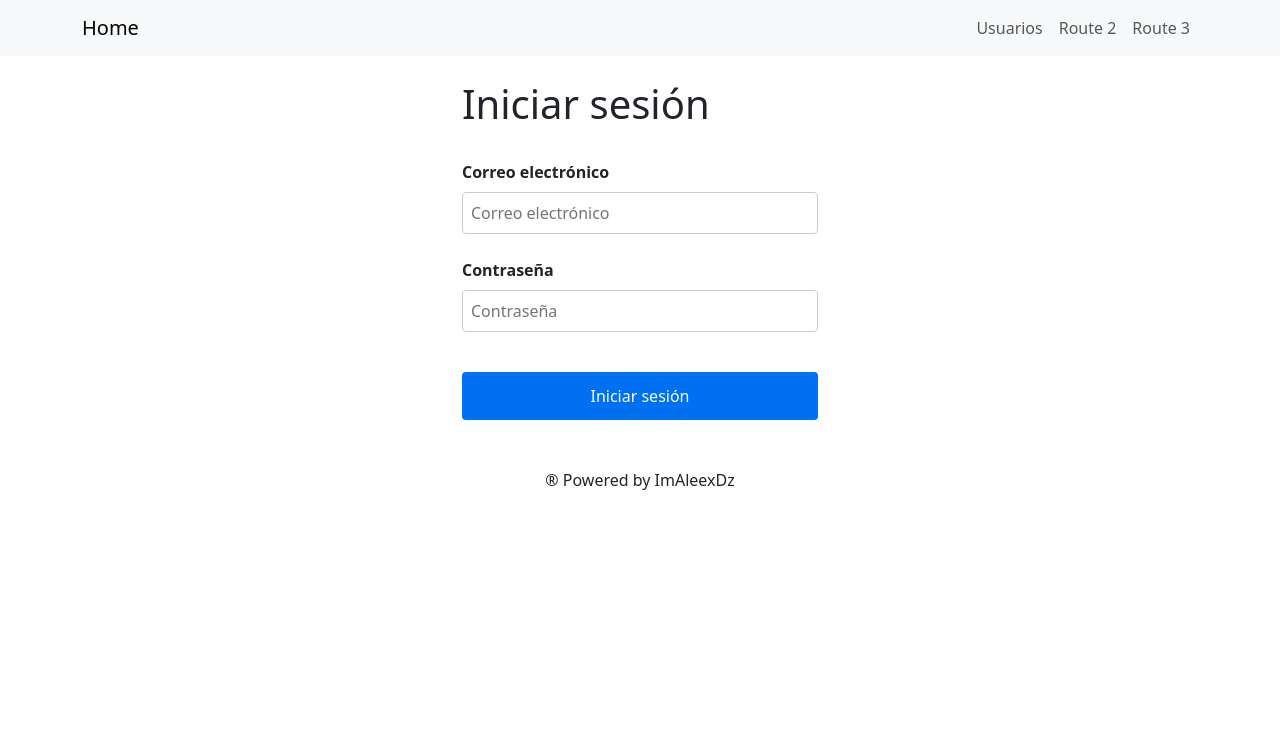
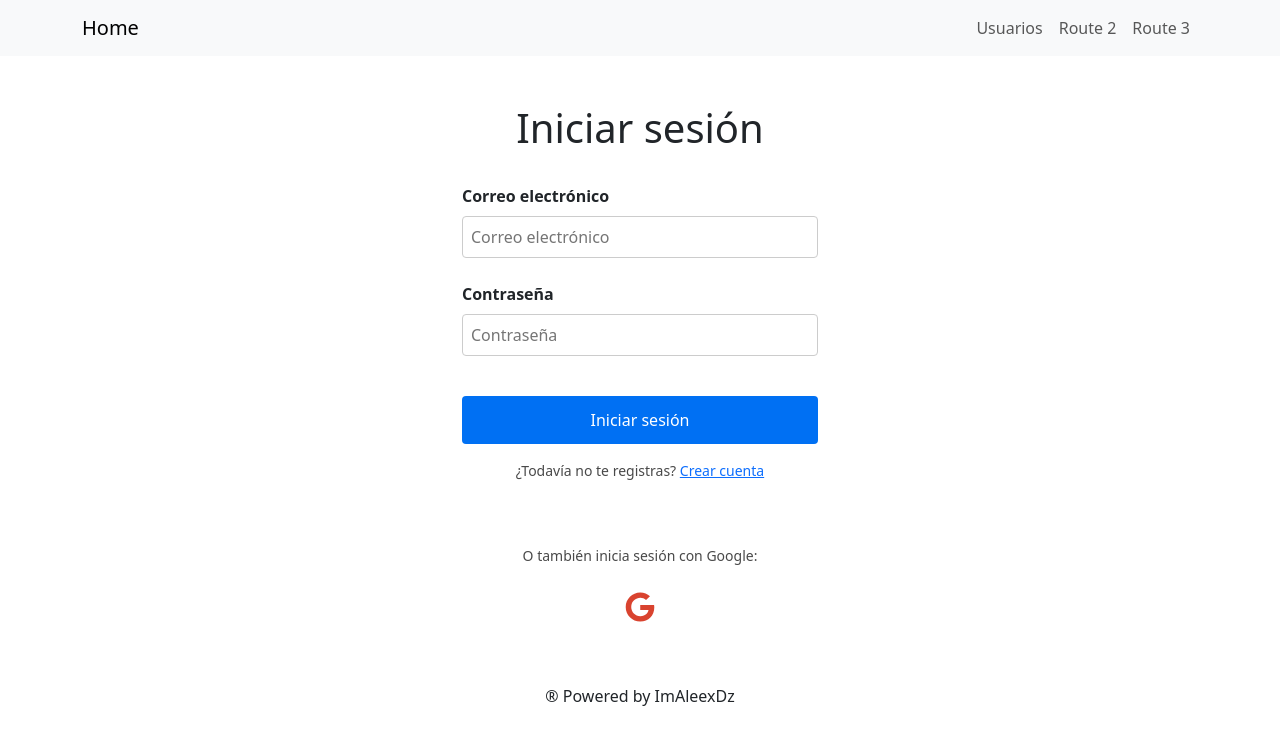
Before and after one commit to ImAleexDz/nextjs-auth-example, a Next.js app: page /login in a window 1280 px wide. Shown: the top 744 px of the page. Built offline with nearby package versions, Linux system fonts and the light colour scheme.

Commit message:
Fontawesome icons, google button added

```diff
--- a/package.json
+++ b/package.json
@@ -9,6 +9,10 @@
     "lint": "eslint"
   },
   "dependencies": {
+    "@fortawesome/fontawesome-svg-core": "^7.1.0",
+    "@fortawesome/free-brands-svg-icons": "^7.1.0",
+    "@fortawesome/free-solid-svg-icons": "^7.1.0",
+    "@fortawesome/react-fontawesome": "^3.1.0",
     "bootstrap": "^5.3.8",
     "next": "15.5.2",
     "postcss": "^8.5.6",
--- a/src/app/layout.tsx
+++ b/src/app/layout.tsx
@@ -27,6 +27,10 @@ export default function RootLayout({
 }>) {
   return (
     <html lang="en">
+      <head>
+        <script src="https://apis.google.com/js/platform.js" async defer></script>
+        <meta name="google-signin-client_id" content="1052137308741-mr0nj8k9it4k3tbi4gfbuogj7tjhb0a3.apps.googleusercontent.com"></meta>
+      </head>
       <body className={`${geistSans.variable} ${geistMono.variable}`}>
         <Header />
         <div className="container mt-4 mb-5">
--- /dev/null
+++ b/src/app/login/LoginForm.tsx
@@ -0,0 +1,47 @@
+'use client'
+import React, { useState, useEffect } from 'react'
+import { FontAwesomeIcon } from '@fortawesome/react-fontawesome'
+import { faGoogle } from '@fortawesome/free-brands-svg-icons'
+
+
+type Props = { className?: string }
+
+const LoginForm = ({ className }: Props) => {
+
+    return (
+        <form className={className} action="">
+            <div className="row">
+                <div className="col-12 mt-4">
+                    <label htmlFor="i-email">Correo electrónico</label>
+                    <input id="i-email" type="text" placeholder="Correo electrónico" />
+                </div>
+
+                <div className="col-12 mt-4">
+                    <label htmlFor="i-password">Contraseña</label>
+                    <input id="i-password" type="password" placeholder="Contraseña" />
+                </div>
+
+                <div className="col-12 mt-4">
+                    <button type="submit">Iniciar sesión</button>
+
+                    <p className='mt-3 text-center'>
+                        ¿Todavía no te registras? <a href="/register">Crear cuenta</a>
+                    </p>
+                </div>
+
+                <div className="col-12 mt-5 text-center">
+                    <p>
+                        O también inicia sesión con Google:
+                    </p>
+
+                    <button className='google-btn'>
+                        <FontAwesomeIcon style={{color: "#D9432F", width: "30px", height: "50px"}} icon={faGoogle} />
+                    </button>
+                </div>
+
+            </div>
+        </form>
+    )
+}
+
+export default LoginForm
--- a/src/app/login/page.tsx
+++ b/src/app/login/page.tsx
@@ -1,38 +1,14 @@
 import React from 'react'
 import styles from './styles/login.module.css'
+import LoginForm from './LoginForm' // client component
 
 const page = () => {
   return (
     <div className='row'>
-
       <div className='col-md-4 offset-md-4'>
-        <h1>Iniciar sesión</h1>
-
-        <form className={styles.form} action="">
-
-          <div className="row">
-            <div className="col-12 mt-4">
-              <label htmlFor="i-email">
-                Correo electrónico
-              </label>
-              <input id='i-email' type="text" placeholder='Correo electrónico' />
-            </div>
-
-            <div className="col-12 mt-4">
-              <label htmlFor="i-password">
-                Contraseña
-              </label>
-              <input id="i-password" type="text" placeholder='Contraseña' />
-            </div>
-
-            <div className="col-12 mt-4">
-              <button>Iniciar sesión</button>
-            </div>
-          </div>
-
-        </form>
+        <h1 className='text-center mt-4'>Iniciar sesión</h1>
+        <LoginForm className={styles.form} />
       </div>
-
     </div>
   )
 }
--- a/src/app/login/styles/login.module.css
+++ b/src/app/login/styles/login.module.css
@@ -23,3 +23,18 @@
     cursor: pointer;
     margin-top: 1rem;
 }
+
+.form :global(.google-btn) {
+    background-color: transparent;
+    color: #D9432F;
+    cursor: pointer;
+    width: auto;
+    height: auto;
+    margin: 0;
+    padding: 0;
+}
+
+.form p {
+    color: rgb(73, 73, 73);
+    font-size: 14px;
+}
--- a/src/app/register/styles/register.module.css
+++ b/src/app/register/styles/register.module.css
@@ -23,3 +23,18 @@
     cursor: pointer;
     margin-top: 1rem;
 }
+
+.form :global(.google-btn) {
+    background-color: transparent;
+    color: #D9432F;
+    cursor: pointer;
+    width: auto;
+    height: auto;
+    margin: 0;
+    padding: 0;
+}
+
+.form p {
+    color: rgb(73, 73, 73);
+    font-size: 14px;
+}
```
Also changed, not shown: src/app/register/page.tsx (+16 -1 lines), 1 other file (tests, documents, lock files or other folders).
